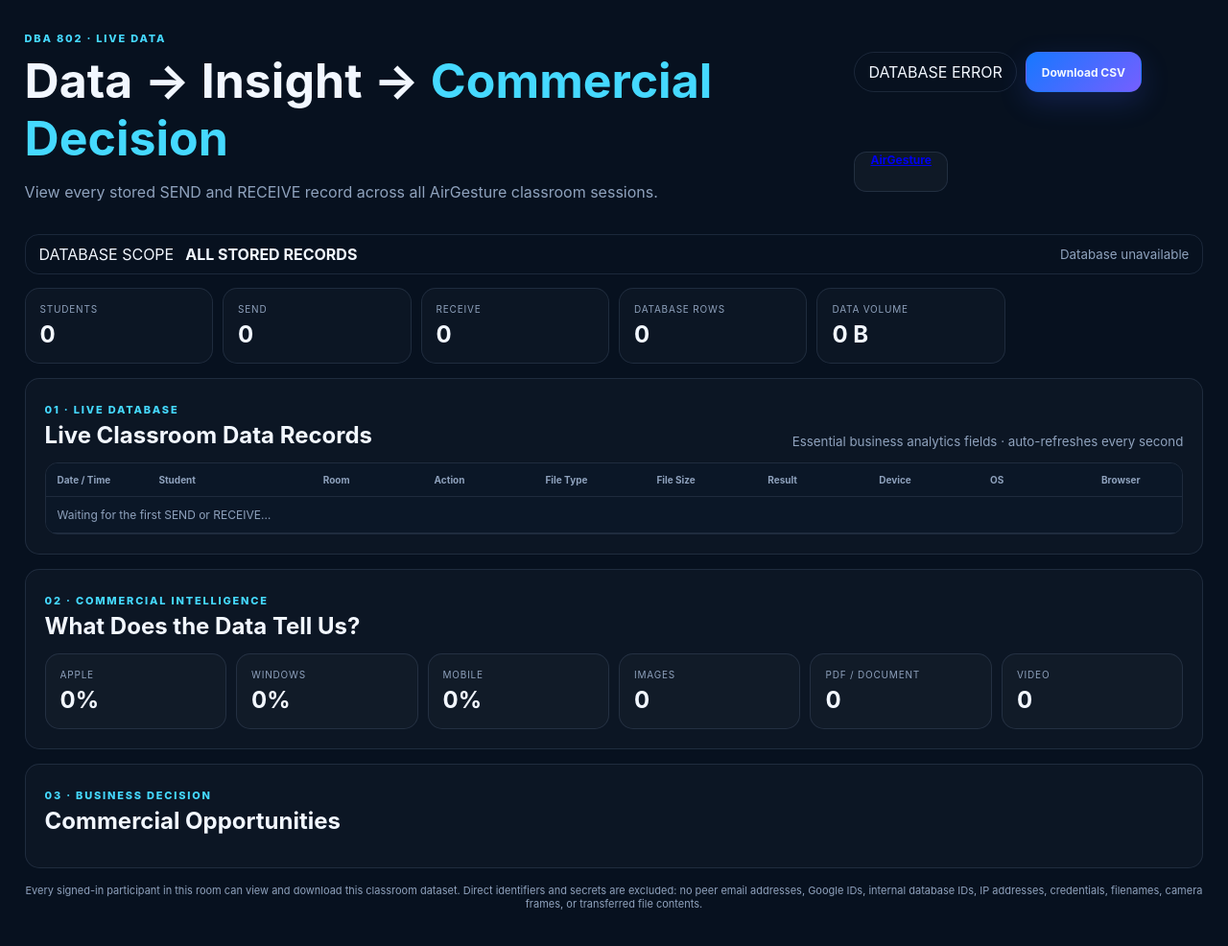
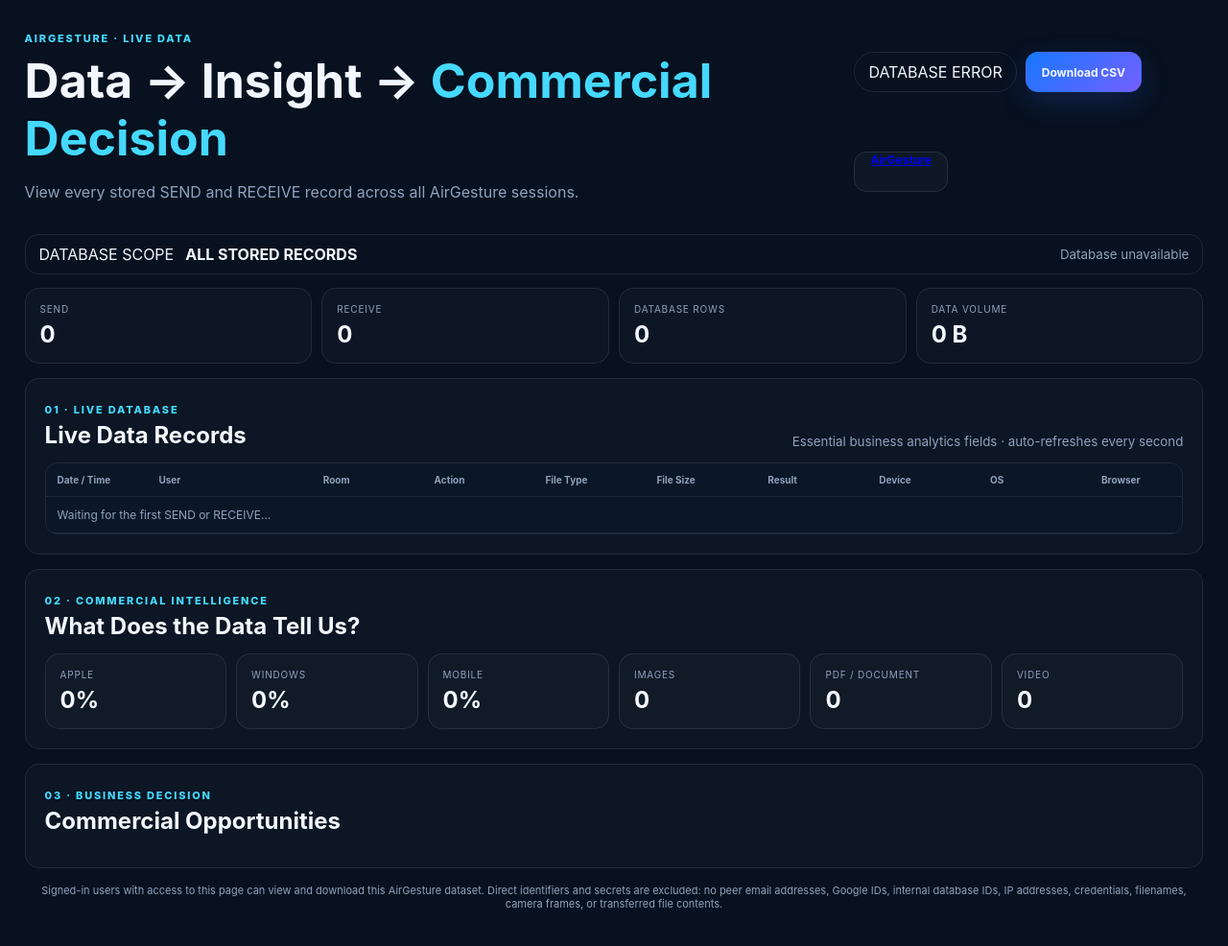
Before and after one commit to drsaikrishnathota1/hand-gesture-photo-transfer, a website: page public/live-data.html in a window 1280 px wide. Shown: the whole page at 96% size. Drawn offline with Linux system fonts and the light colour scheme; no server answers.

Commit message:
Generalize live data dashboard for all users

```diff
--- a/public/live-data.css
+++ b/public/live-data.css
@@ -60,9 +60,17 @@
 .live-kpis,
 .commercial-grid {
   display: grid;
+  gap: 10px;
+}
+
+.live-kpis {
+  grid-template-columns:
+    repeat(4, minmax(0, 1fr));
+}
+
+.commercial-grid {
   grid-template-columns:
     repeat(6, minmax(0, 1fr));
-  gap: 10px;
 }
 
 .live-kpis article,
--- a/public/live-data.html
+++ b/public/live-data.html
@@ -29,7 +29,7 @@
 
       <div>
         <span class="section-kicker">
-          DBA 802 · LIVE DATA
+          AIRGESTURE · LIVE DATA
         </span>
 
         <h1>
@@ -39,7 +39,7 @@
 
         <p>
           View every stored SEND and RECEIVE record
-          across all AirGesture classroom sessions.
+          across all AirGesture sessions.
         </p>
       </div>
 
@@ -86,11 +86,6 @@
     <section class="live-kpis">
 
       <article>
-        <span>STUDENTS</span>
-        <strong id="liveUsers">0</strong>
-      </article>
-
-      <article>
         <span>SEND</span>
         <strong id="liveSend">0</strong>
       </article>
@@ -122,7 +117,7 @@
           </span>
 
           <h2>
-            Live Classroom Data Records
+            Live Data Records
           </h2>
         </div>
 
@@ -231,8 +226,8 @@
 
 
     <p class="live-privacy">
-      Every signed-in participant in this room can view and download
-      this classroom dataset. Direct identifiers and secrets are excluded:
+      Signed-in users with access to this page can view and download
+      this AirGesture dataset. Direct identifiers and secrets are excluded:
       no peer email addresses, Google IDs, internal database IDs,
       IP addresses, credentials, filenames, camera frames,
       or transferred file contents.
--- a/public/live-data.js
+++ b/public/live-data.js
@@ -67,7 +67,7 @@
     },
     {
       key: 'student',
-      label: 'Student'
+      label: 'User'
     },
     {
       key: 'room',
@@ -320,7 +320,7 @@
         'business-empty';
 
       empty.textContent =
-        'Commercial opportunities will appear as classroom data is collected.';
+        'Commercial opportunities will appear as usage data is collected.';
 
       root.appendChild(empty);
 
@@ -344,7 +344,7 @@
         document.createElement('span');
 
       audience.textContent =
-        `${count} student${
+        `${count} user${
           Number(count) === 1
             ? ''
             : 's'
@@ -396,11 +396,6 @@
       Array.isArray(data.rows)
         ? data.rows
         : [];
-
-    setText(
-      'liveUsers',
-      summary.totalUsers || 0
-    );
 
     setText(
       'liveSend',
```
Also changed, not shown: tests/database.test.js (+1 -1 lines).
